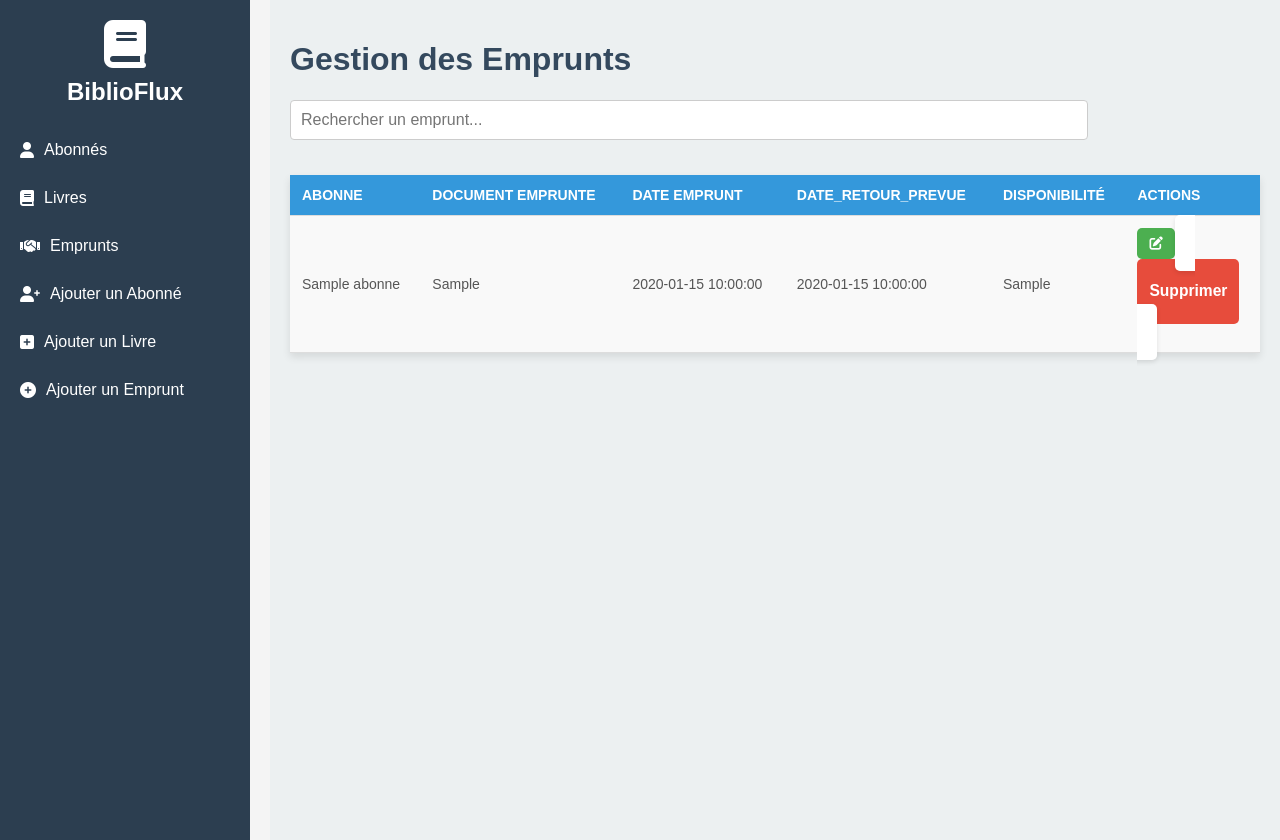
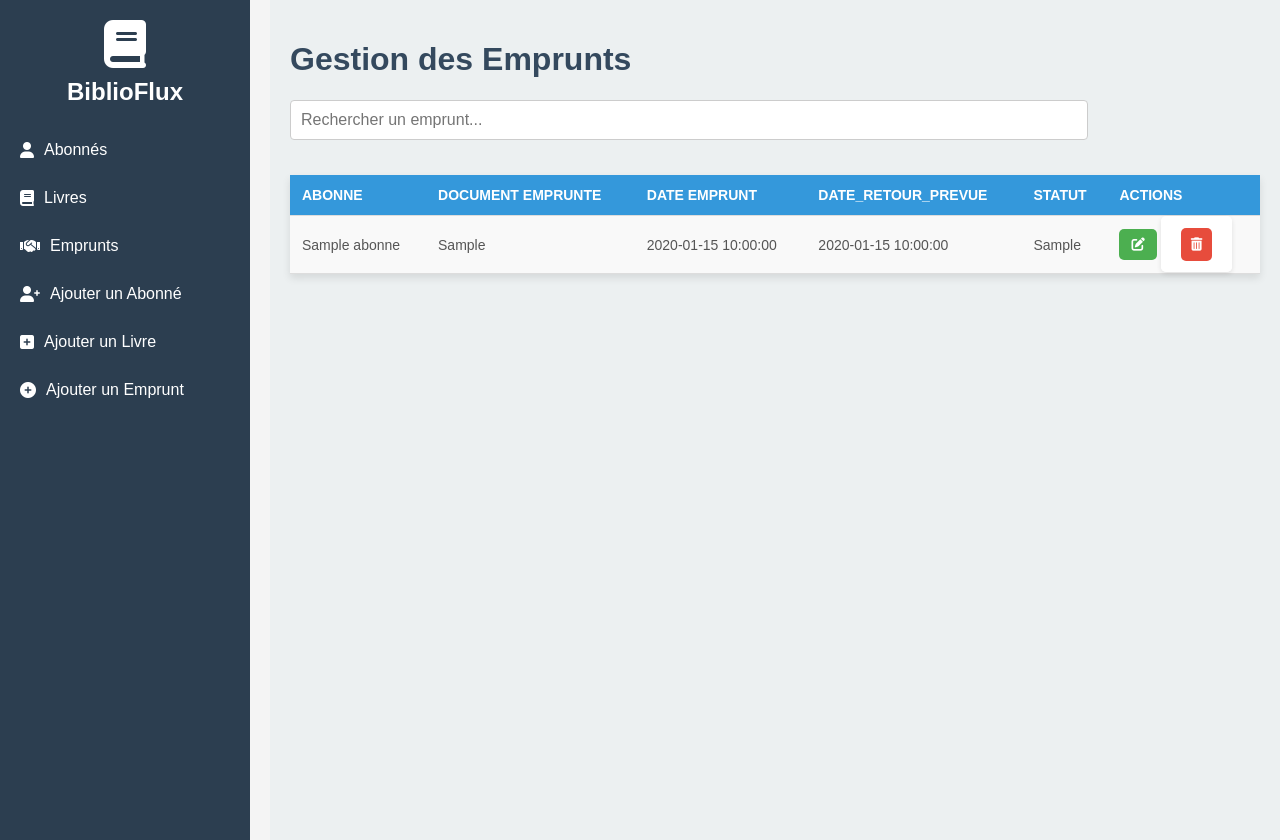
Before and after one commit to NewGit1999/gestion_librairie, a Flask app: page /emprunts in a window 1280 px wide. Run offline with Flask 3, Linux system fonts and the light colour scheme; a database or web service that is not in the repository returns one stand-in record (values such as "Sample title").

Commit message:
fix del icon design

```diff
--- a/app.py
+++ b/app.py
@@ -1,5 +1,6 @@
 from flask import Flask, render_template, request, redirect, url_for, jsonify
 from pymongo import MongoClient
+from datetime import datetime
 
 
 # Initialisation de Flask
@@ -152,6 +153,8 @@ def update_livre(titre):
     #EMPRUNTS
 @app.route('/emprunts')
 def emprunts():
+
+
     emprunts = list(db.emprunts.find({}, {"_id": 0}))
     return render_template('emprunts.html', emprunts=emprunts)
 
--- a/front/static/css/style.css
+++ b/front/static/css/style.css
@@ -164,21 +164,30 @@ button.edit-btn:hover {
 button.delete-button {
     background-color: #e74c3c;
     color: white;
-    padding: 8px 12px;
+    padding: 10px;
     border: none;
     cursor: pointer;
     border-radius: 5px;
-    display: flex;
+    /* display: flex; */
+    /* align-items: center; */
+     /* Utilisation du border-radius pour un cercle */
+    display: inline-flex; /* Utilisation de flexbox pour centrer l'icône */
     align-items: center;
+    justify-content: center;
 }
+
+
 
 button.delete-button:hover {
     background-color: #c0392b;
 }
+button.delete-button:hover i {
+    color: #fff; /* Garder l'icône blanche au survol */
+}
 
-button.delete-button span {
+/* button.delete-button span {
     margin-right: 5px;
-}
+} */
 
 /*barre de rechrche*/
 .search-bar {
--- a/front/template/emprunts.html
+++ b/front/template/emprunts.html
@@ -46,7 +46,8 @@
                         <th>Document Emprunte</th>
                         <th>Date emprunt</th>
                         <th>Date_retour_prevue</th>
-                        <th>Disponibilité</th>
+                        <th>Statut</th>
+
 
                         <th>Actions</th>
                     </tr>
@@ -63,6 +64,7 @@
 
 
 
+
                         <td>
 
                             <button class="edit-btn" data-bs-toggle="modal" >
@@ -72,7 +74,8 @@
 
                               <form action="{{ url_for('delete_emprunt', Date_emprunt=emprunt.Date_emprunt) }}" method="POST" style="display:inline;">
                                 <button type="submit" class="delete-button">
-                                    <h3>Supprimer</h3>
+                                    <i class="fas fa-trash-alt" ></i>
+
                                 </button>
                             </form>
 
--- a/front/template/index.html
+++ b/front/template/index.html
@@ -71,7 +71,8 @@
 
                             <form action="{{ url_for('delete_abonne', nom=abonne.nom) }}" method="POST" style="display:inline;">
                                 <button type="submit" class="delete-button">
-                                    <h3>Supprimer</h3>
+                                    <i class="fas fa-trash-alt" ></i>
+
                                 </button>
                             </form>
 
--- a/front/template/livres.html
+++ b/front/template/livres.html
@@ -75,8 +75,9 @@
 
 
                             <form action="{{ url_for('delete_livre', titre=livre.titre) }}" method="POST" style="display:inline;">
-                                <button type="submit" class="delete-button">
-                                    <h3>Supprimer</h3>
+                                <button type="submit" class="delete-button" >
+                                    <i class="fas fa-trash-alt" ></i>
+
                                 </button>
                             </form>
 
```
